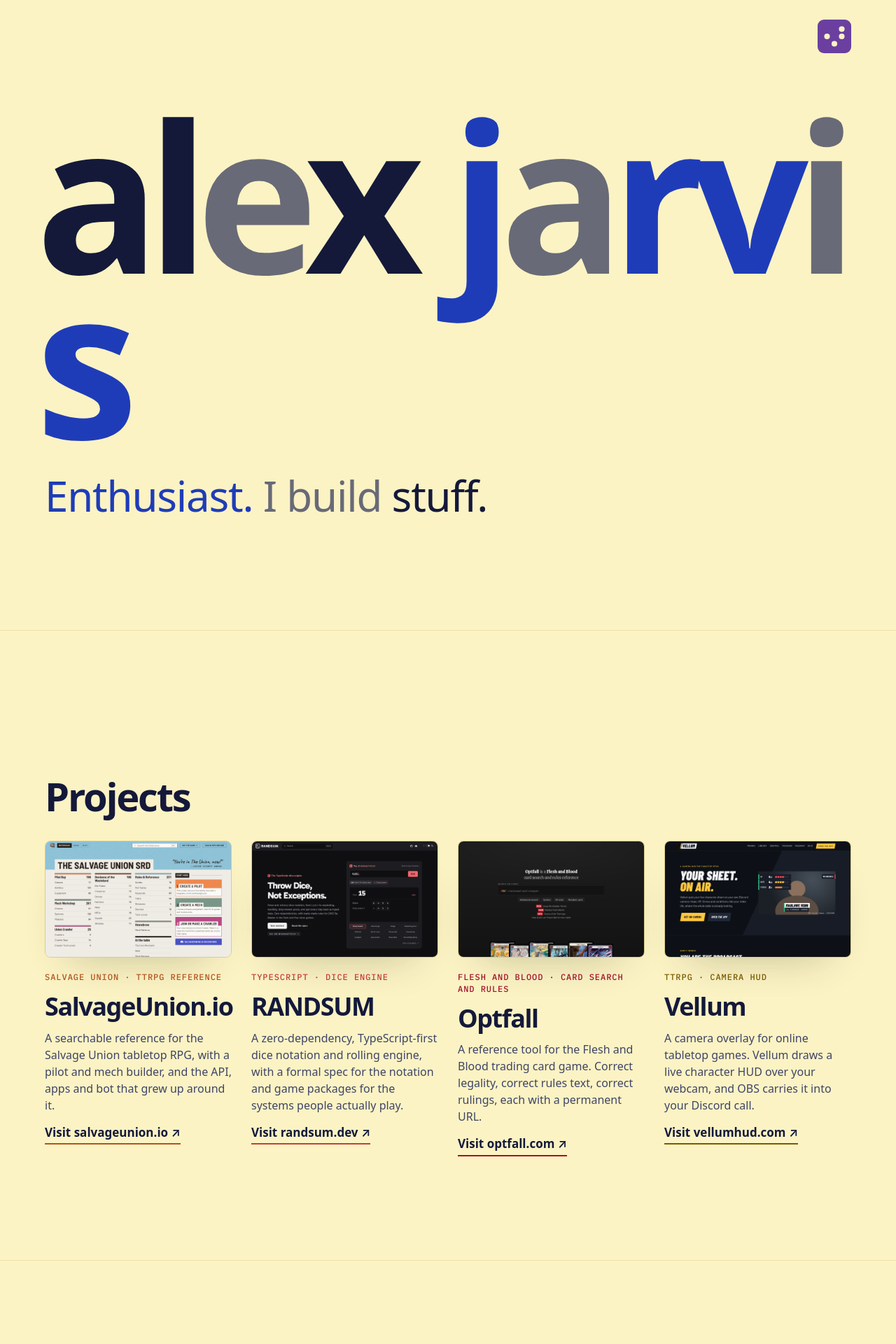
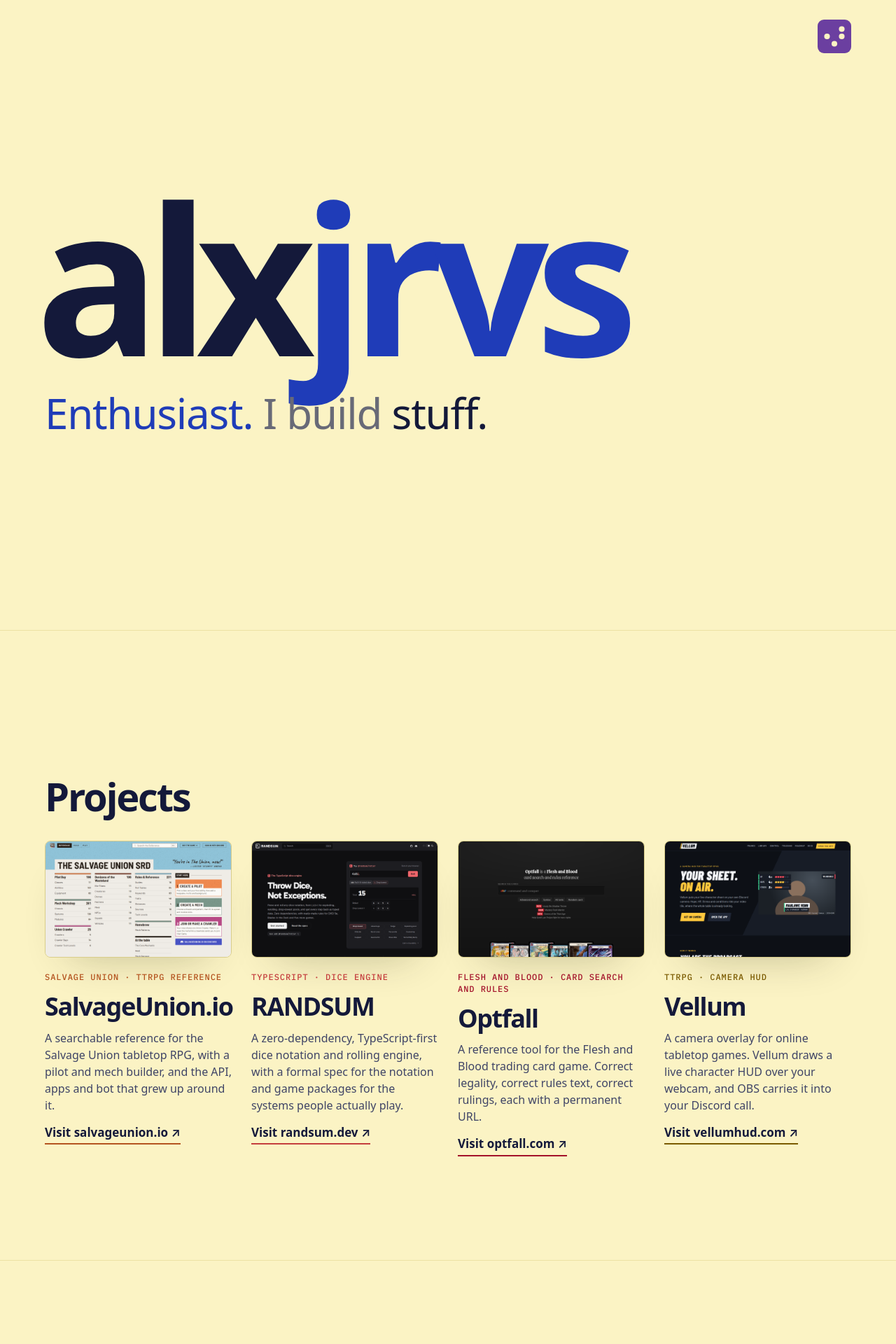
Before and after one commit to alxjrvs/alxjrvs.github.io, a Jekyll site: the page built from index.html, in a window 1280 px wide. Shown: the top 1920 px of the page at 70% size. Built offline with Jekyll 4.4.1, drawn with Linux system fonts in a browser that asks for light colours; some web fonts are replaced.

Commit message:
Show the full name only on hover of the splash wordmark
Co-Authored-By: Claude Opus 5.5 <noreply@anthropic.com>
Claude-Session: https://claude.ai/code/session_013i5gBzvJR727urzLoGN6c6

```diff
--- a/assets/css/site.css
+++ b/assets/css/site.css
@@ -42,7 +42,7 @@
   /* roles */
   --mark-first: var(--fg);       /* "alx" */
   --mark-last: var(--brand);     /* "jrvs" */
-  --mark-ghost: var(--fg-subtle); /* the rest of "alex jarvis", splash only */
+  --mark-ghost: var(--fg-subtle); /* the rest of "alex jarvis", on hover */
   --tag-subject: var(--brand);   /* "Enthusiast" */
   --tag-verb: var(--fg-subtle);  /* "I build" */
   --tag-object: var(--fg);       /* "stuff" */
@@ -226,13 +226,18 @@ h3 { font-size: clamp(1.75rem, 3.6vw, 2.25rem); line-height: 1.05; letter-spacin
   transform-origin: 0 0;
   will-change: transform;
 }
-/* the letters that turn "alxjrvs" into "alex jarvis": grey, and folded away
-   (width and opacity follow --g, set by the recede script) as you scroll */
-.mark .ghost { display: inline-block; color: var(--mark-ghost); }
-/* clip only while folding: at rest the tight letter-spacing makes each
-   glyph wider than its box, so clipping would shave its right edge */
-.mark.folding .ghost { overflow: clip; }
-.js .mark .ghost { width: calc(var(--w) * (1 - var(--g, 0))); opacity: calc(1 - var(--g, 0) * 1.6); }
+/* the letters that turn "alxjrvs" into "alex jarvis": hidden (zero width)
+   until you hover the name on the splash, then they open up in grey. No
+   clipping: they fade in only once their space has opened (and fade out
+   before it closes), so the tight letter-spacing never shaves a glyph. */
+.mark .ghost {
+  display: inline-block; width: 0; opacity: 0; color: var(--mark-ghost);
+  transition: opacity .15s, width .3s cubic-bezier(.2,.8,.2,1) .1s;
+}
+.mark:not(.receding):hover .ghost {
+  width: var(--w, auto); opacity: 1;
+  transition: width .35s cubic-bezier(.2,.8,.2,1), opacity .25s .15s;
+}
 .tagline {
   position: relative;
   z-index: 60;
--- a/index.html
+++ b/index.html
@@ -227,15 +227,16 @@ layout: default
     ].filter(function (p) { return p[0] && p[1]; }).map(function (p) { return { el: p[0], to: p[1], pin: p[2] }; });
     var span;
 
-    // the full name's extra letters ("alex jarvis"), which fold away early
-    // in the recede so only "alxjrvs" reaches the header
+    // the full name's extra letters ("alex jarvis"), shown on hover; each
+    // one's natural width is measured so the CSS can open it to exactly that
     var mark = document.getElementById('mark');
     var ghosts = mark ? [].slice.call(mark.querySelectorAll('.ghost')) : [];
 
     function measure() {
       pairs.forEach(function (p) { p.el.style.transform = 'none'; p.el.style.opacity = ''; });
-      ghosts.forEach(function (g) { g.style.removeProperty('--w'); });
+      ghosts.forEach(function (g) { g.style.transition = 'none'; g.style.width = 'auto'; });
       ghosts.forEach(function (g) { g.style.setProperty('--w', g.getBoundingClientRect().width + 'px'); });
+      ghosts.forEach(function (g) { g.style.width = ''; g.offsetWidth; g.style.transition = ''; });
       bar.style.setProperty('--p', 1);
       pairs.forEach(function (p) {
         var a = p.el.getBoundingClientRect(), b = p.to.getBoundingClientRect();
```
Also changed, not shown: other parts of index.html (+1 -5 lines), DESIGN.md (+6 -6 lines).
